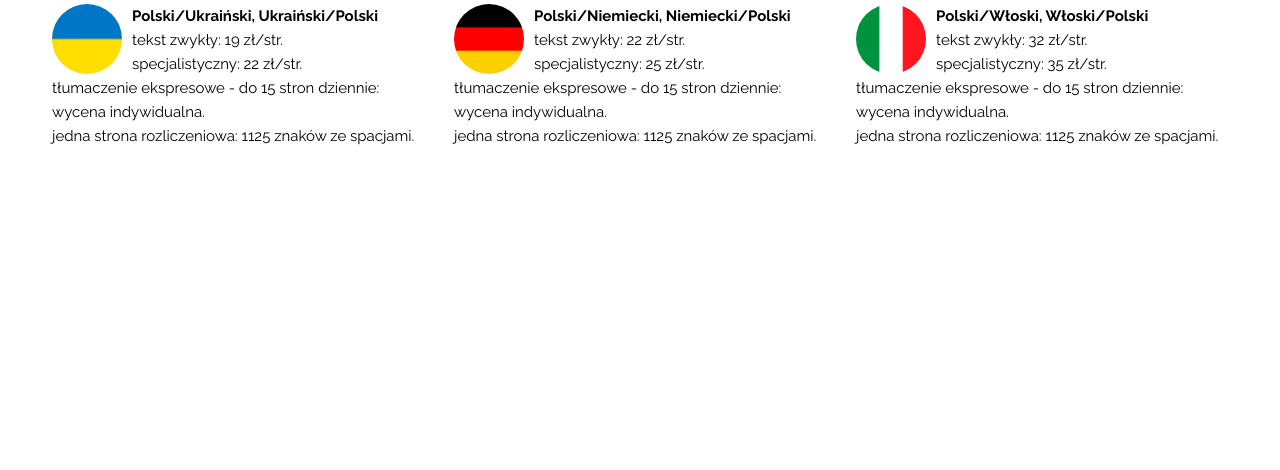
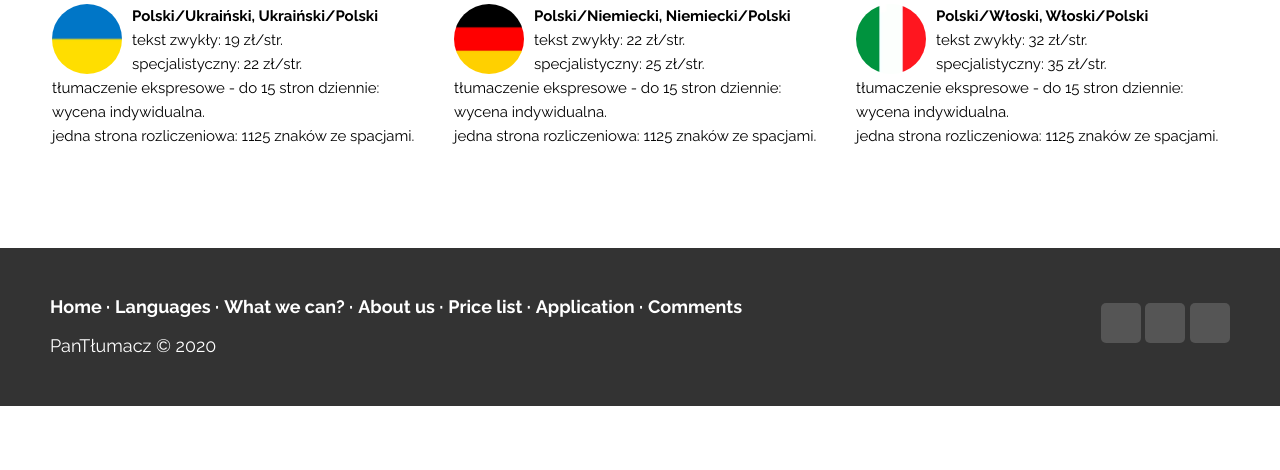
Before and after one commit to Balimbo/PanTlumacz, a PHP site: page / in a window 1280 px wide. Shown: the part 3534-4004 px from the top of the page. Before the commit the page ends 3679 px from the top, so only its background shows below. Run offline with PHP 8.4, Linux system fonts and the light colour scheme.

Commit message:
Footer
Недофутер, баг с полоской после него.

```diff
--- /dev/null
+++ b/css/footer.css
@@ -0,0 +1,49 @@
+footer {
+  background-color: #333;
+  width: 100%;
+  text-align: left;
+  font-size: 18px;
+  padding: 45px 50px;
+}
+
+p.footer__links {
+  font-weight: 700;
+  color: #fff;
+  margin: 0 0 10px;
+}
+
+p.footer__links a {
+  display: inline-block;
+  text-decoration: none;
+}
+
+.footer__links a:before {
+  content: "·";
+  color: #fff;
+  display: inline-block;
+  padding-right: 5px;
+}
+
+.footer__links a:first-child:before {
+  content: none;
+}
+
+.footer__right {
+  float: right;
+  margin-top: 10px;
+  max-width: 200px;
+}
+
+.footer__right a {
+  display: inline-block;
+  width: 40px;
+  height: 40px;
+  background-color: #555;
+  border-radius: 5px;
+  color: #fff;
+}
+
+.footer__right a img {
+    width: 40px;
+    height: 40px;
+}
--- a/index.php
+++ b/index.php
@@ -6,6 +6,7 @@
     <link rel="stylesheet" href="css/styles.css">
     <link rel="stylesheet" href="css/langchange.css">
     <link rel="stylesheet" href="css/aboutus.css">
+    <link rel="stylesheet" href="css/footer.css">
     <link href="https://fonts.googleapis.com/css?family=Raleway:400,700&display=swap" rel="stylesheet">
 </head>
 <body>
@@ -372,9 +373,27 @@
 
                 </div>
             </div>
-        </div>
     </section>
 
+<footer>
+    <div class="footer__right">
+        <a href="#"></a>
+        <a href="#"></a>
+        <a href="#"></a>
+    </div>
+    <div class="footer__left">
+        <p class="footer__links">
+            <a href="#">Home</a>
+            <a href="#">Languages</a>
+            <a href="#">What we can?</a>
+            <a href="#">About us</a>
+            <a href="#">Price list</a>
+            <a href="#">Application</a>
+            <a href="#">Comments</a>
+        </p>
+        <p>PanTłumacz &copy; 2020</p>
+    </div>
+</footer>
 
 <?php
     require_once 'settings.php';
```
